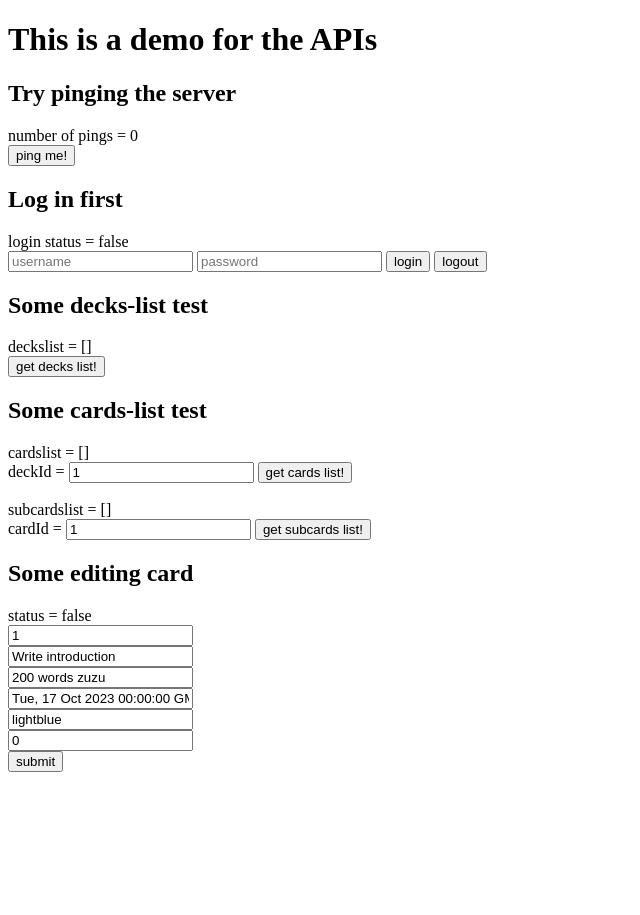
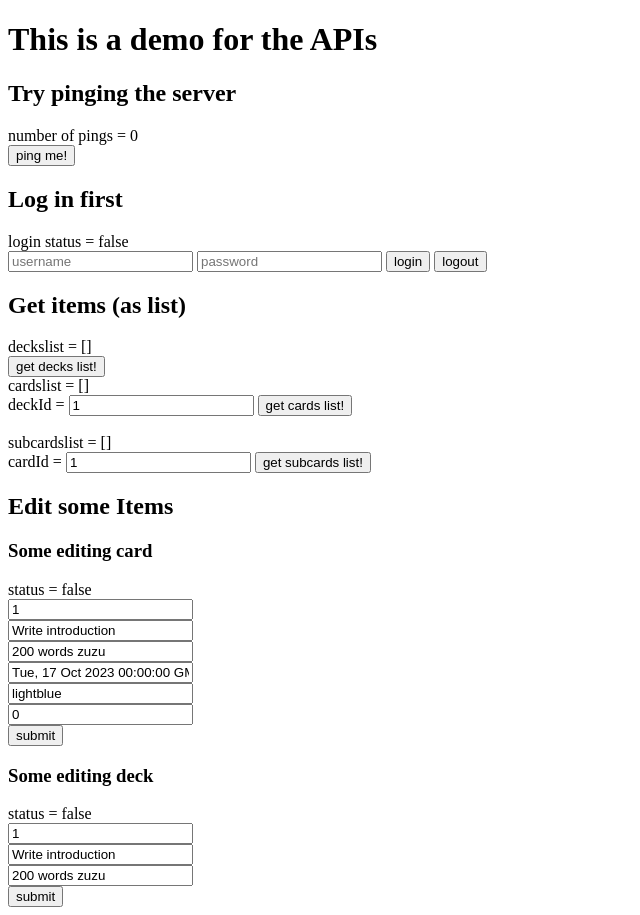
Before and after one commit to GrapesGoober/TodoCards-Project, a SvelteKit app in the folder TodoCards-FrontEnd/: page /api-demo in a window 1280 px wide. Shown: the whole page, without its empty margins (0-640 px from the left). Before the commit the page ends 800 px from the top, so only its background shows below. Built offline with nearby package versions, Linux system fonts and the light colour scheme.

Commit message:
added editdeck template

```diff
--- a/TodoCards-FrontEnd/src/routes/api-demo/+page.svelte
+++ b/TodoCards-FrontEnd/src/routes/api-demo/+page.svelte
@@ -4,6 +4,7 @@
     import PingTemplate from "./PingTemplate.svelte";
     import UserTemplate from "./UserTemplate.svelte";
     import EditCardTemplate from "./EditCardTemplate.svelte";
+  import EditDeckTemplate from "./EditDeckTemplate.svelte";
 </script>
 
 <h1>This is a demo for the APIs</h1>
@@ -13,12 +14,12 @@
 
 <h2>Log in first</h2>
 <UserTemplate></UserTemplate>
-
-<h2>Some decks-list test</h2>
-<DeckTemplate></DeckTemplate>
-
-<h2>Some cards-list test</h2>
+<h2>Get items (as list)</h2>
+<DeckTemplate></DeckTemplate> <br>
 <CardTemplate></CardTemplate>
 
-<h2>Some editing card</h2>
+<h2>Edit some Items</h2>
+<h3>Some editing card</h3>
 <EditCardTemplate></EditCardTemplate>
+<h3>Some editing deck</h3>
+<EditDeckTemplate></EditDeckTemplate>
--- /dev/null
+++ b/TodoCards-FrontEnd/src/routes/api-demo/EditDeckTemplate.svelte
@@ -0,0 +1,29 @@
+<script>
+
+    let status = false
+    let deckInfo = {
+        deckId:             1,
+        deckName:           "Write introduction",
+        deckDescription:    "200 words zuzu"
+    }
+    async function editDeck(){
+        let response = await fetch("http://127.0.0.1:5000/edit-deck", {
+            method:"POST",
+            credentials: "include",
+            headers: {
+                "Content-Type": "application/json"
+            },
+            body: JSON.stringify({deckInfo})
+        })
+
+        // recieve the result
+        status = await response.json()
+    }
+
+</script>
+
+status = {status} <br>
+<input type="text" placeholder="deckId" bind:value={deckInfo.deckId}> <br>
+<input type="text" placeholder="deckName" bind:value={deckInfo.deckName}> <br>
+<input type="text" placeholder="deckDescription" bind:value={deckInfo.deckDescription}> <br>
+<input type="button" value="submit" on:click={editDeck}>
```
